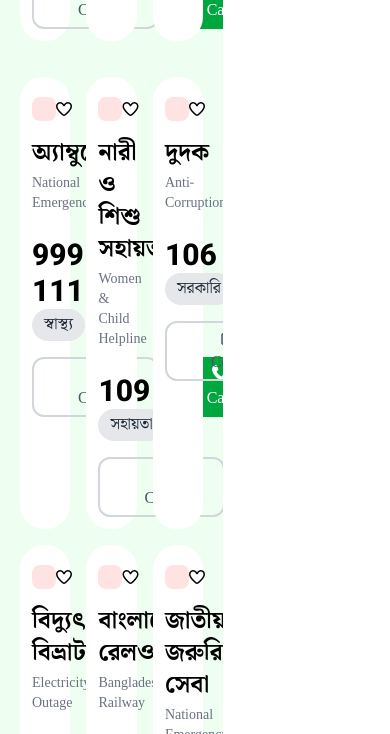
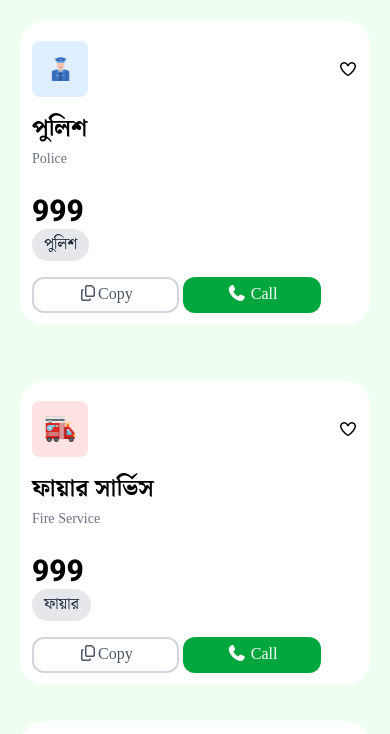
Before and after one commit to Tamim-real/Emergency-hotlline, a plain HTML site: page index.html in a window 390 px wide. Shown: the part 746-1480 px from the top of the page. Drawn offline with nearby package versions, Linux system fonts and the light colour scheme.

Commit message:
responsiveness completed

```diff
--- a/index.html
+++ b/index.html
@@ -8,7 +8,7 @@
     <link rel="stylesheet" href="style.css">
     <link rel="stylesheet" href="https://cdnjs.cloudflare.com/ajax/libs/font-awesome/7.0.0/css/all.min.css" integrity="sha512-DxV+EoADOkOygM4IR9yXP8Sb2qwgidEmeqAEmDKIOfPRQZOWbXCzLC6vjbZyy0vPisbH2SyW27+ddLVCN+OMzQ==" crossorigin="anonymous" referrerpolicy="no-referrer" />
 </head>
-<body class="bangla-font max-w-[1440px] mx-auto">
+<body class="bangla-font max-w-[1440px] mx-auto h-screen">
     <header>
         <nav class=" flex flex-col  xl:justify-between mt-2">
             <div class=" flex justify-center xl:justify-start xl:items-center gap-2">
@@ -25,7 +25,7 @@
         </nav>
     </header>
     <main>
-        <section class="mt-4">
+        <section class="mt-4 ">
             <div class="h-[239px] bg-gradient-to-r from-[#013223] via-[#006747] to-[#013223] text-center rounded">
                 <img src="./assets/logo-dark.png" class="w-24 mx-auto py-4" alt="hero-logo">
                 <h1 class="text-white font-bold text-4xl py-3">
@@ -34,9 +34,9 @@
                 <p class="text-white roboto">Government Emergency Services at Your Fingertip – A Project by  Government of the People’s Republic of Bangladesh</p>
             </div>
         </section>
-        <section class="bg-[#eefff2] mt-4 flex">
-            <div class="card grid grid-cols-3 gap-4 mx-5">
-                <div class="bg-white p-3 rounded-3xl my-5">
+        <section class="bg-[#eefff2] mt-4 flex flex-col lg:flex-row">
+            <div class="card grid grid-cols-1 lg:grid-cols-3 gap-4 mx-5">
+                <div class="bg-white p-3  rounded-3xl my-5">
                 <div class="flex justify-between items-center  mt-2 ">
                     <div class="bg-[#FFE3E2] p-3 rounded-lg"><img src="./assets/emergency.png" class=" w-8 " alt="emergency"></div>
                     <i class="fa-regular fa-heart "></i>
```
